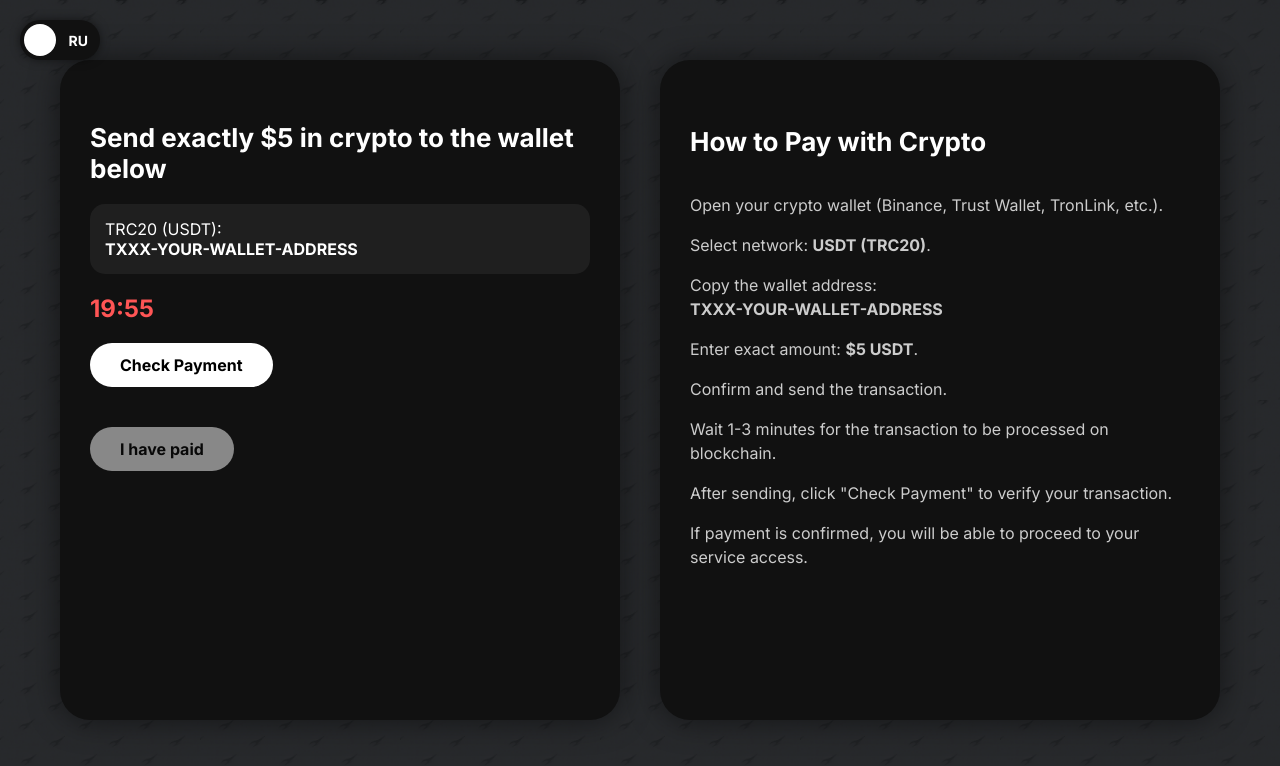
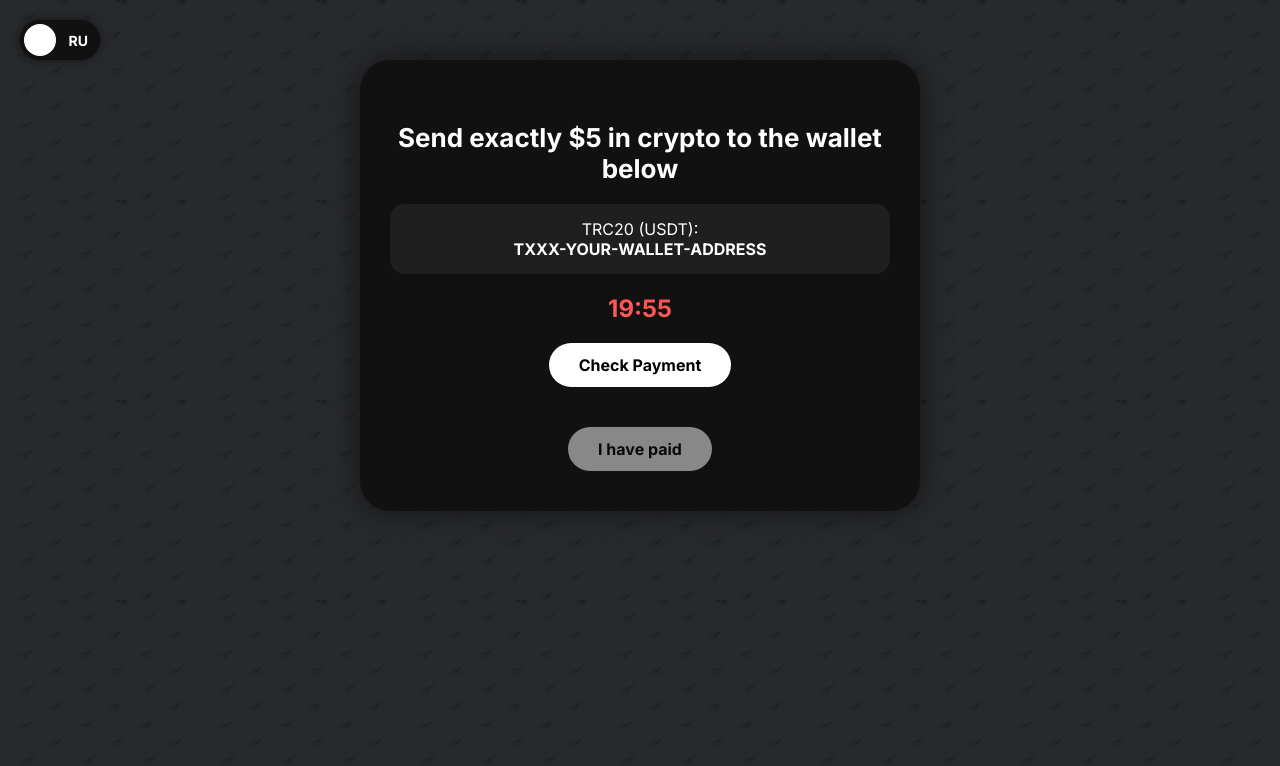
Before and after one commit to cookuper/kukapov-site, a plain HTML site: page pay.html in a window 1280 px wide. Drawn offline with Linux system fonts and the light colour scheme.

Commit message:
откатился на старый pay.html

```diff
--- a/pay.html
+++ b/pay.html
@@ -18,11 +18,7 @@
       color: #fff;
       margin: 0;
       padding: 60px 20px;
-      display: flex;
-      justify-content: center;
-      align-items: flex-start;
-      gap: 40px;
-      flex-wrap: wrap;
+      text-align: center;
     }
     .lang-switcher {
       position: absolute;
@@ -61,18 +57,16 @@
       left: 4px;
       transition: left 0.3s;
     }
-    .container, .instruction {
+    .container {
       background: #111;
       border-radius: 30px;
       max-width: 500px;
-      width: 100%;
-      height: auto;
+      margin: auto;
       padding: 40px 30px;
       box-shadow: 0 0 30px rgba(0,0,0,0.5);
       animation: fadeIn 1s ease-out;
-      min-height: 580px;
     }
-    h2, .instruction h3 {
+    h2 {
       font-size: 26px;
       margin-bottom: 20px;
     }
@@ -110,16 +104,6 @@
       font-size: 18px;
       font-weight: bold;
     }
-    .instruction p {
-      font-size: 16px;
-      margin-bottom: 15px;
-      color: #ccc;
-      line-height: 1.5;
-    }
-    .instruction-content {
-      max-height: 400px;
-      overflow-y: auto;
-    }
     @keyframes fadeIn {
       from { opacity: 0; transform: translateY(20px); }
       to { opacity: 1; transform: translateY(0); }
@@ -136,7 +120,6 @@
     </div>
   </div>
 
-  <!-- Блок оплаты слева -->
   <div class="container">
     <h2 id="payment-title">Send exactly $5 in crypto to the wallet below</h2>
     <div class="wallet" id="wallet-label">TRC20 (USDT): <br><strong>TXXX-YOUR-WALLET-ADDRESS</strong></div>
@@ -146,21 +129,6 @@
     <div id="status"></div>
 
     <a href="success.html" class="btn" id="paid-btn" style="pointer-events: none; opacity: 0.5;">I have paid</a>
-  </div>
-
-  <!-- Инструкция справа -->
-  <div class="instruction">
-    <h3>How to Pay with Crypto</h3>
-    <div class="instruction-content">
-      <p>Open your crypto wallet (Binance, Trust Wallet, TronLink, etc.).</p>
-      <p>Select network: <b>USDT (TRC20)</b>.</p>
-      <p>Copy the wallet address:<br><strong>TXXX-YOUR-WALLET-ADDRESS</strong></p>
-      <p>Enter exact amount: <b>$5 USDT</b>.</p>
-      <p>Confirm and send the transaction.</p>
-      <p>Wait 1-3 minutes for the transaction to be processed on blockchain.</p>
-      <p>After sending, click "Check Payment" to verify your transaction.</p>
-      <p>If payment is confirmed, you will be able to proceed to your service access.</p>
-    </div>
   </div>
 
   <script>
@@ -206,8 +174,10 @@
     };
     setInterval(tick, 1000);
 
+    // Проверка оплаты
     function checkPayment() {
-      const paymentReceived = Math.random() > 0.5;
+      // Пока эмуляция (заглушка):
+      const paymentReceived = Math.random() > 0.5;  // тестовая симуляция проверки
 
       const status = document.getElementById("status");
       if (paymentReceived) {
```
